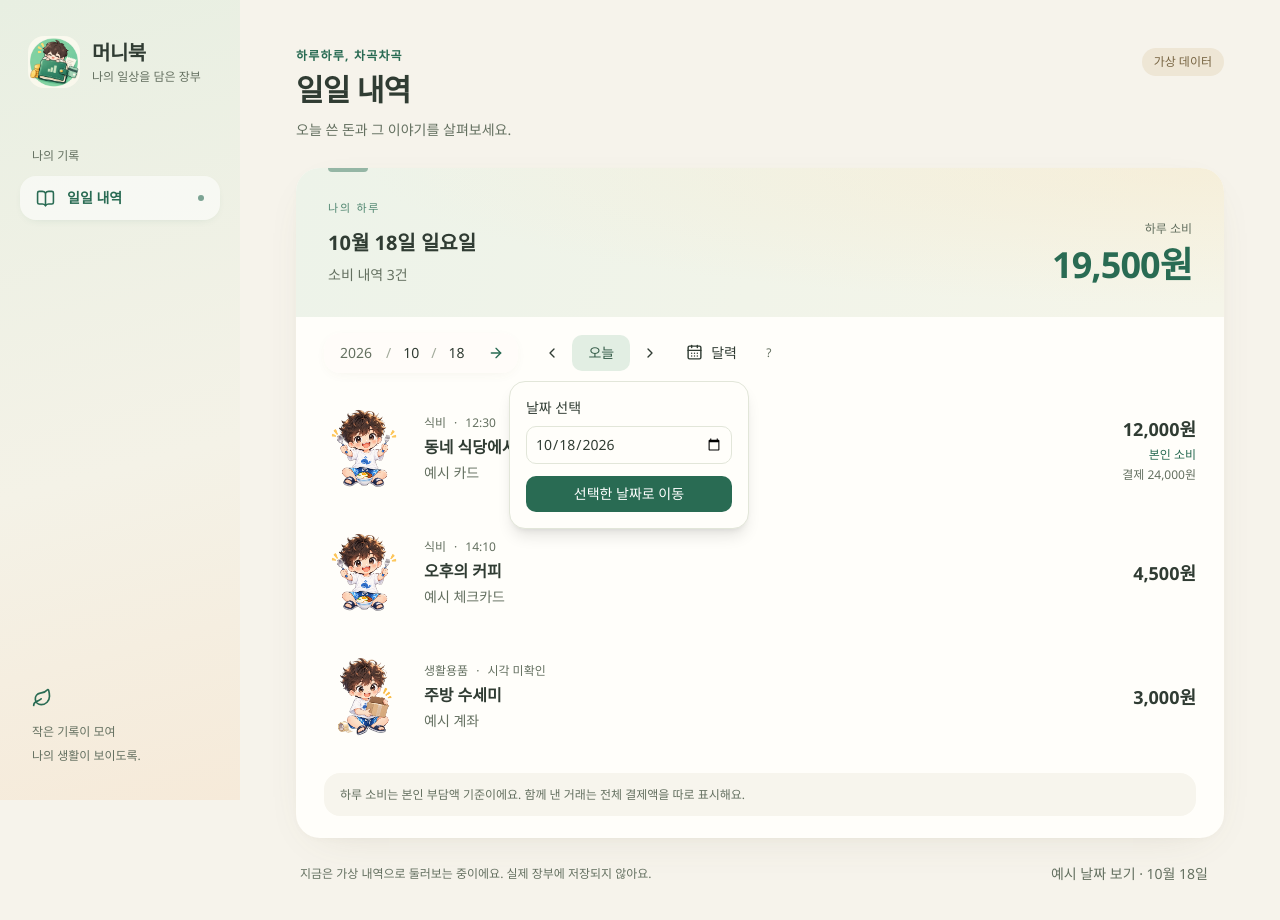
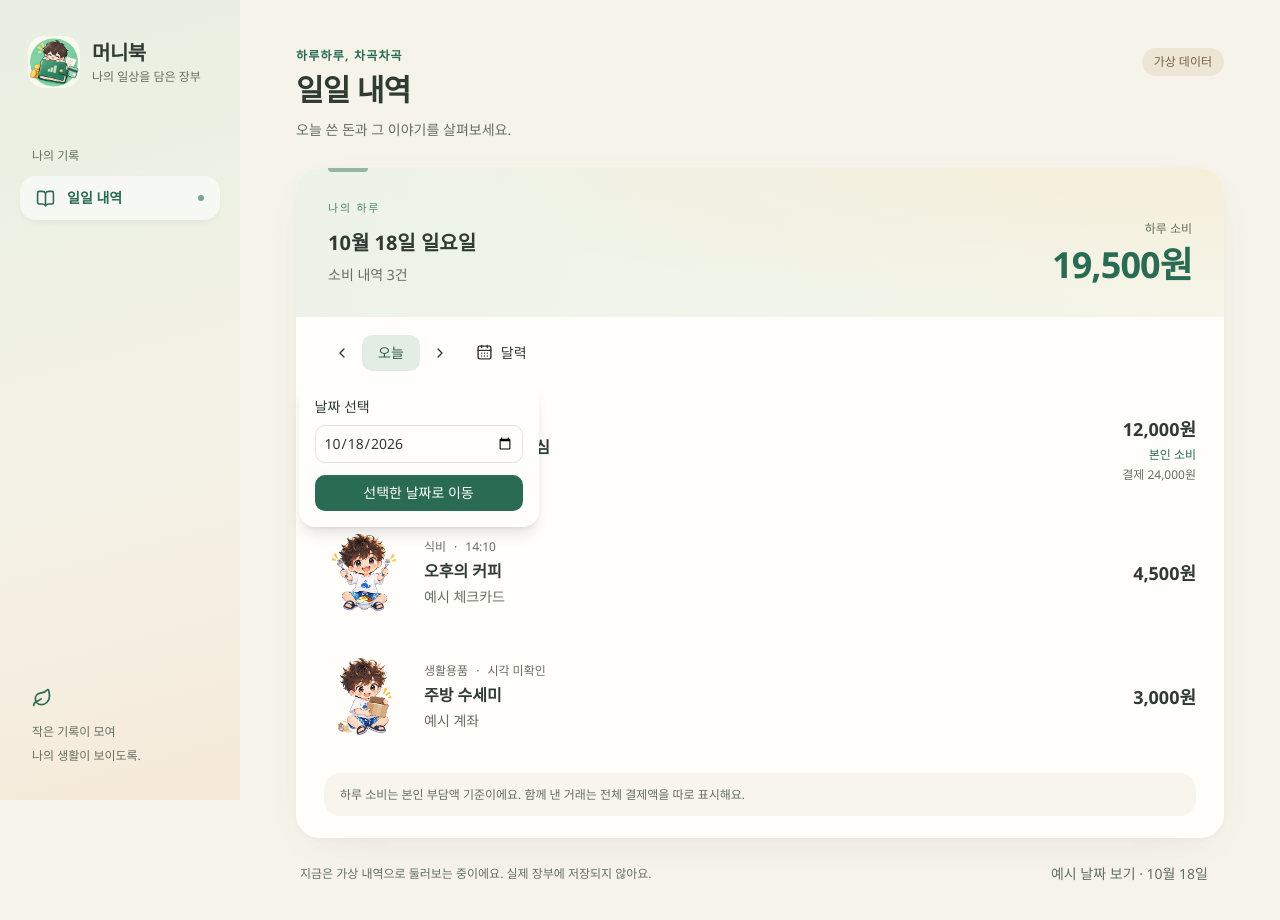
Before and after one commit to SpiritFlag/MoneyBook, a Next.js app: page / in a window 1280 px wide. Both pictures are taken after a click on the heading "달력". Shown: the top 920 px of the page. Built offline with nearby package versions, Linux system fonts and the light colour scheme.

Commit message:
style: consolidate date entry into calendar popover

```diff
--- a/src/app/globals.css
+++ b/src/app/globals.css
@@ -31,22 +31,6 @@
 .daily-summary {
   background: radial-gradient(ellipse at 100% 0%, #f7e8ca80, transparent 65%),
     linear-gradient(105deg, #edf3e9, #f5f5e9);
-}
-.date-entry {
-  background: #fffdf9b3;
-  box-shadow: 0 3px 16px -8px #675c3924;
-  transition: background-color 160ms ease, box-shadow 160ms ease;
-}
-.date-entry:focus-within {
-  background: #fffefa;
-  box-shadow: 0 3px 16px -8px #675c3924, 0 0 0 2px #296b531a;
-}
-.date-field {
-  background: transparent;
-  transition: background-color 160ms ease;
-}
-.date-field:hover, .date-field:focus {
-  background: #e9f0e680;
 }
 [data-slot="button"] {
   transition: background-color 160ms ease, box-shadow 160ms ease, transform 160ms ease;
--- a/src/components/date-navigator.tsx
+++ b/src/components/date-navigator.tsx
@@ -1,78 +1,28 @@
 "use client";
 
-import { useState } from "react";
-import { ArrowRight, CalendarDays, ChevronLeft, ChevronRight } from "lucide-react";
+import { CalendarDays, ChevronLeft, ChevronRight } from "lucide-react";
 import { Button } from "@/components/ui/button";
 import { parseDateParts, shiftDate, todayInSeoul } from "@/lib/date";
 
 type Props = { date: string; onDateChange: (date: string) => void };
 
 export function DateNavigator({ date, onDateChange }: Props) {
-  const [sourceDate, setSourceDate] = useState(date);
-  const [year, setYear] = useState(date.slice(0, 4));
-  const [month, setMonth] = useState(String(Number(date.slice(5, 7))));
-  const [day, setDay] = useState(String(Number(date.slice(8, 10))));
-  const [error, setError] = useState("");
-
-  // 외부의 '예시 날짜 보기'도 입력값에 반영하되, 입력 요소를 재생성하지 않습니다.
-  if (sourceDate !== date) {
-    setSourceDate(date);
-    setYear(date.slice(0, 4));
-    setMonth(String(Number(date.slice(5, 7))));
-    setDay(String(Number(date.slice(8, 10))));
-    setError("");
-  }
-
-  function navigate(value: string) {
-    setSourceDate(value);
-    setYear(value.slice(0, 4));
-    setMonth(String(Number(value.slice(5, 7))));
-    setDay(String(Number(value.slice(8, 10))));
-    setError("");
-    onDateChange(value);
-  }
-
   return (
-    <div>
-      <div className="flex flex-wrap items-center gap-x-4 gap-y-2">
-        <form aria-label="날짜 직접 입력" className="date-entry flex items-center rounded-xl px-1 py-0.5" noValidate onSubmit={(event) => {
-          event.preventDefault();
-          const value = parseDateParts(year, month, day);
-          if (!value) { setError("날짜를 확인해 주세요. 연도는 1900~9999년이며, 실제 있는 월·일을 입력해 주세요."); return; }
-          navigate(value);
-        }}>
-          {[
-            { label: "연도", separator: true, value: year, set: setYear, length: 4 },
-            { label: "월", separator: true, value: month, set: setMonth, length: 2 },
-            { label: "일", separator: false, value: day, set: setDay, length: 2 },
-          ].map((field) => (
-            <label key={field.label} className="flex items-center text-muted-foreground">
-              <span className="sr-only">{field.label}</span>
-              <input
-                aria-invalid={Boolean(error)} aria-describedby={error ? "date-error" : "date-help"}
-                inputMode="numeric" maxLength={field.length} value={field.value}
-                onChange={(event) => { field.set(event.target.value); setError(""); }}
-                onFocus={(event) => event.target.select()}
-                className={`date-field h-9 rounded-lg border-0 text-center text-sm font-medium tabular-nums ${field.length === 4 ? "w-14 text-muted-foreground" : "w-9 text-foreground"}`}
-              />
-              {field.separator ? <span aria-hidden="true" className="px-0.5 text-sm text-[#a2aa9b]">/</span> : null}
-            </label>
-          ))}
-          <Button type="submit" variant="ghost" size="icon" aria-label="입력한 날짜로 이동" title="입력한 날짜로 이동 (Enter)" className="ml-1 rounded-lg text-primary hover:bg-secondary/50"><ArrowRight size={16} /></Button>
-        </form>
     <div className="flex items-center gap-0.5">
-          <Button variant="ghost" size="icon" aria-label="전날" disabled={date === "1900-01-01"} onClick={() => navigate(shiftDate(date, -1))}><ChevronLeft /></Button>
-          <Button variant="secondary" onClick={() => navigate(todayInSeoul())}>오늘</Button>
-          <Button variant="ghost" size="icon" aria-label="다음 날" disabled={date === "9999-12-31"} onClick={() => navigate(shiftDate(date, 1))}><ChevronRight /></Button>
+      <Button variant="ghost" size="icon" aria-label="전날" disabled={date === "1900-01-01"} onClick={() => onDateChange(shiftDate(date, -1))}><ChevronLeft /></Button>
+      <Button variant="secondary" onClick={() => onDateChange(todayInSeoul())}>오늘</Button>
+      <Button variant="ghost" size="icon" aria-label="다음 날" disabled={date === "9999-12-31"} onClick={() => onDateChange(shiftDate(date, 1))}><ChevronRight /></Button>
       <details className="relative ml-1">
-            <summary className="flex h-10 list-none items-center gap-2 rounded-lg px-3 text-sm transition-colors duration-150 hover:bg-white/80 [&::-webkit-details-marker]:hidden"><CalendarDays size={17} />달력</summary>
-            <form className="absolute right-0 z-10 mt-2 w-60 rounded-xl border bg-card p-4 shadow-lg" onSubmit={(event) => {
+        <summary className="flex h-10 list-none items-center gap-2 rounded-lg px-3 text-sm transition-colors duration-150 hover:bg-secondary/50 [&::-webkit-details-marker]:hidden"><CalendarDays size={17} />달력</summary>
+        <form className="absolute right-0 z-10 mt-2 w-60 rounded-xl bg-card p-4 shadow-lg" onSubmit={(event) => {
           event.preventDefault();
           const parts = String(new FormData(event.currentTarget).get("calendarDate")).split("-");
           const value = parts.length === 3 ? parseDateParts(parts[0], parts[1], parts[2]) : null;
           if (value) {
-                navigate(value);
-                event.currentTarget.closest("details")?.removeAttribute("open");
+            onDateChange(value);
+            const details = event.currentTarget.closest("details");
+            details?.removeAttribute("open");
+            details?.querySelector("summary")?.focus();
           }
         }}>
           <label className="grid gap-2 text-sm">날짜 선택
@@ -81,14 +31,6 @@ export function DateNavigator({ date, onDateChange }: Props) {
           <Button type="submit" className="mt-3 w-full">선택한 날짜로 이동</Button>
         </form>
       </details>
-          <details className="relative">
-            <summary aria-label="날짜 입력 도움말" title="날짜 입력 도움말" className="flex h-9 w-9 list-none items-center justify-center rounded-lg text-xs text-muted-foreground transition-colors hover:bg-secondary/50 [&::-webkit-details-marker]:hidden">?</summary>
-            <p className="absolute right-0 z-10 mt-2 w-56 rounded-xl bg-card p-4 text-xs leading-6 shadow-lg">월·일을 직접 수정할 수 있어요. Tab으로 다음 칸, Enter 또는 화살표로 이동하세요.</p>
-          </details>
-        </div>
-      </div>
-      <p id="date-help" className="sr-only">연·월·일을 직접 수정하고 Tab으로 다음 칸, Enter 또는 화살표로 이동하세요.</p>
-      {error ? <p id="date-error" role="alert" className="mt-2 text-sm text-destructive">{error}</p> : null}
     </div>
   );
 }
```
Also changed, not shown: 2 other files (tests, documents, lock files or other folders). Lines whose indentation alone changed are shown as unchanged.
